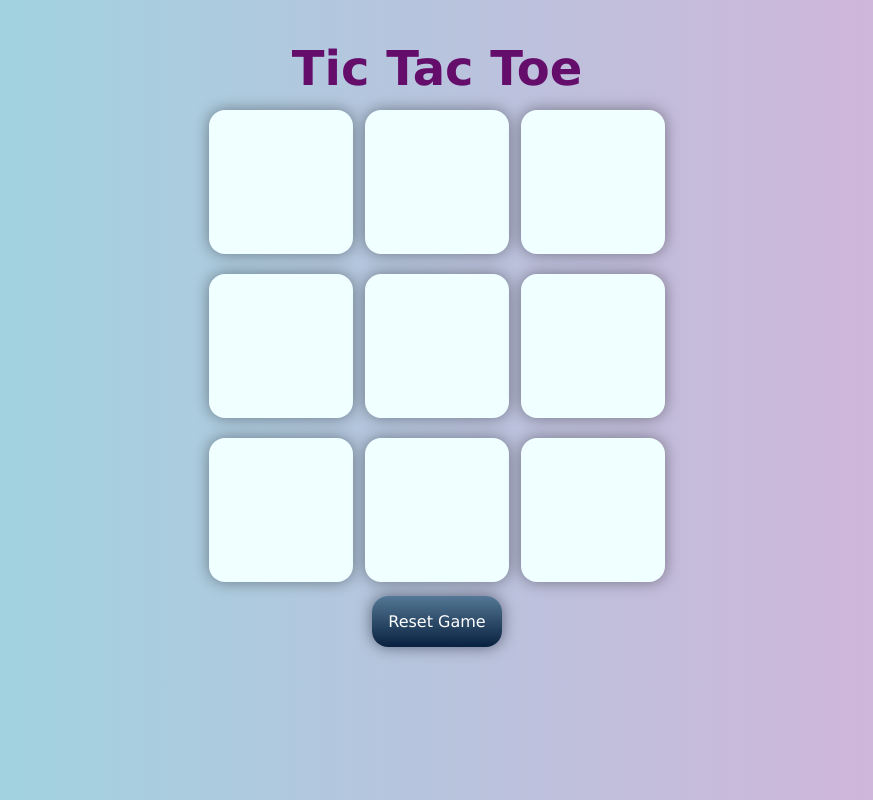
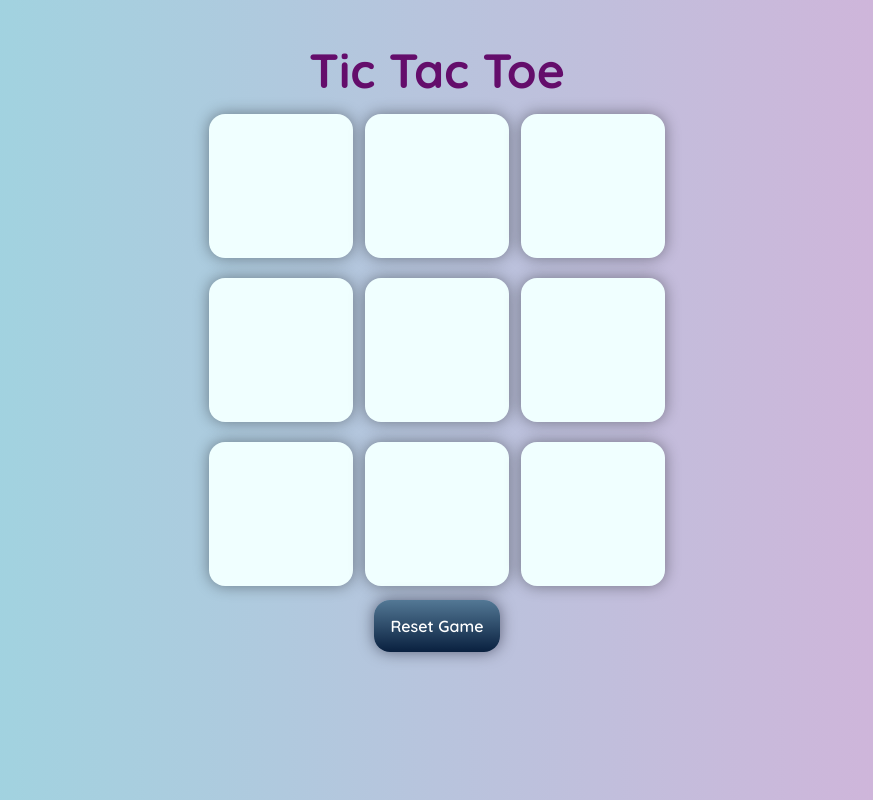
Before and after one commit to manasranjn/Tic-Tac-Toe-Game, a plain HTML site: page index.html in a window 1280 px wide. Both pictures are taken after a click on the button "Reset Game". Shown: the whole page, without its empty margins (203-1076 px from the left). Drawn offline with Linux system fonts and the light colour scheme.

Commit message:
Update Features

```diff
--- a/index.html
+++ b/index.html
@@ -27,7 +27,7 @@
                     <button class="box"></button>
                 </div>
             </div>
-            <button id="reset">Reset Game</button>
+            <button id="reset" class="hidden">Reset Game</button>
         </main>
     </div>
 
--- a/script.js
+++ b/script.js
@@ -3,6 +3,8 @@ let resetBtn = document.querySelector("#reset");
 let newGameBtn = document.querySelector("#new-btn");
 let msgContainer = document.querySelector(".msg-container");
 let message = document.querySelector("#msg");
+
+resetBtn.classList.remove("hidden");
 
 let turnO = true;
 
@@ -48,6 +50,7 @@ const enableBox = () => {
 const showWinner = (winner) =>{
     message.innerText = `Congratulations, Winner is ${winner}`;
     msgContainer.classList.remove("hide");
+    resetBtn.classList.add("hidden");
     disableBox();
 };
 
@@ -71,6 +74,7 @@ const resetGame = () =>{
     turnO = true;
     enableBox();
     msgContainer.classList.add("hide");
+    resetBtn.classList.remove("hidden");
 };
 
 newGameBtn.addEventListener("click", resetGame);
--- a/style.css
+++ b/style.css
@@ -1,7 +1,9 @@
+@import url('https://fonts.googleapis.com/css2?family=Quicksand:wght@300..700&display=swap');
+
 *{
     margin: 0;
     padding: 0;
-    font-family: 'Lucida Sans', 'Lucida Sans Regular', 'Lucida Grande', 'Lucida Sans Unicode', Geneva, Verdana, sans-serif;
+    font-family: "Quicksand", sans-serif;
 }
 body{
     text-align: center;
@@ -43,6 +45,7 @@ body{
 #reset{
     padding: 1rem;
     font-size: 1rem;
+    font-weight: 600;
     background: linear-gradient(to top, #09203f 0%, #537895 100%);
     color: white;
     border-radius: 1rem;
@@ -53,6 +56,7 @@ body{
 #new-btn{
     padding: 1rem;
     font-size: 1rem;
+    font-weight: 600;
     background: linear-gradient(to top, #09203f 0%, #537895 100%);
     color: white;
     border-radius: 1rem;
@@ -75,3 +79,6 @@ body{
 .hide{
     display: none;
 }
+.hidden{
+    display: none;
+}
```
